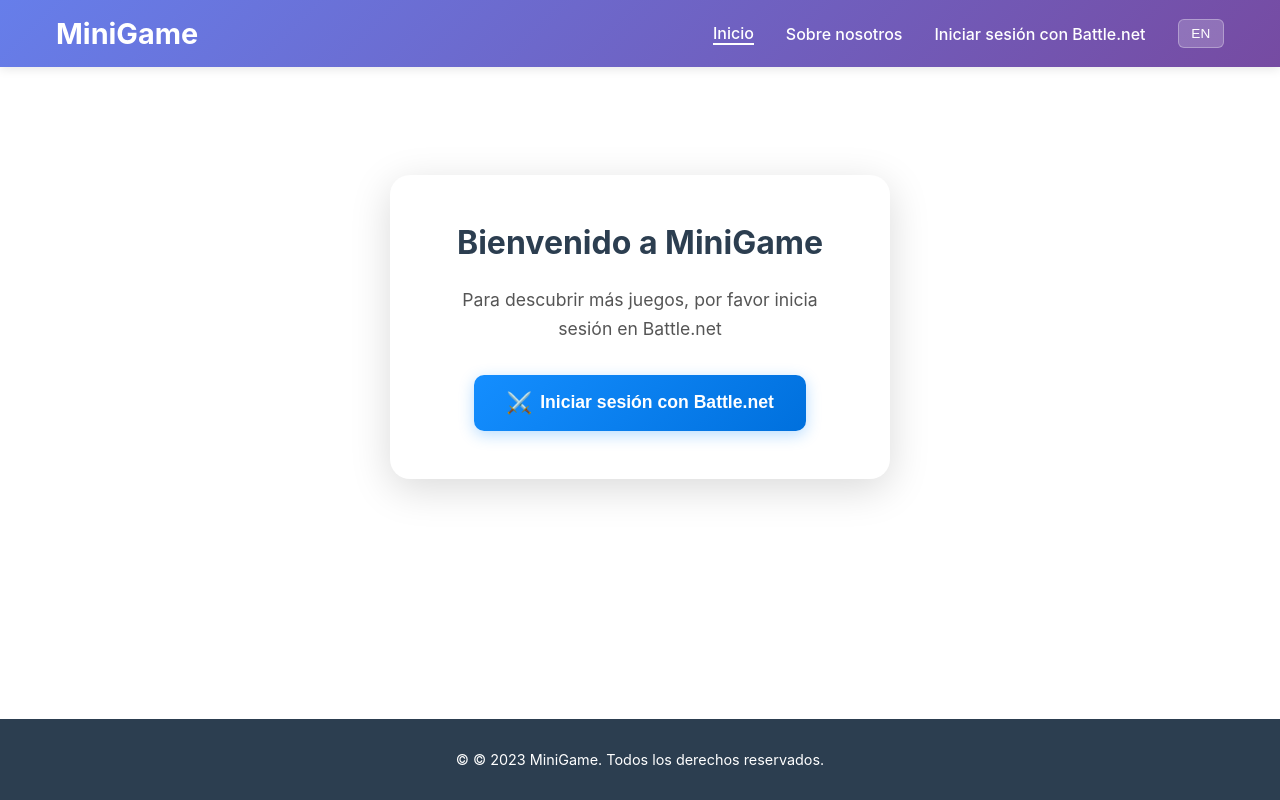
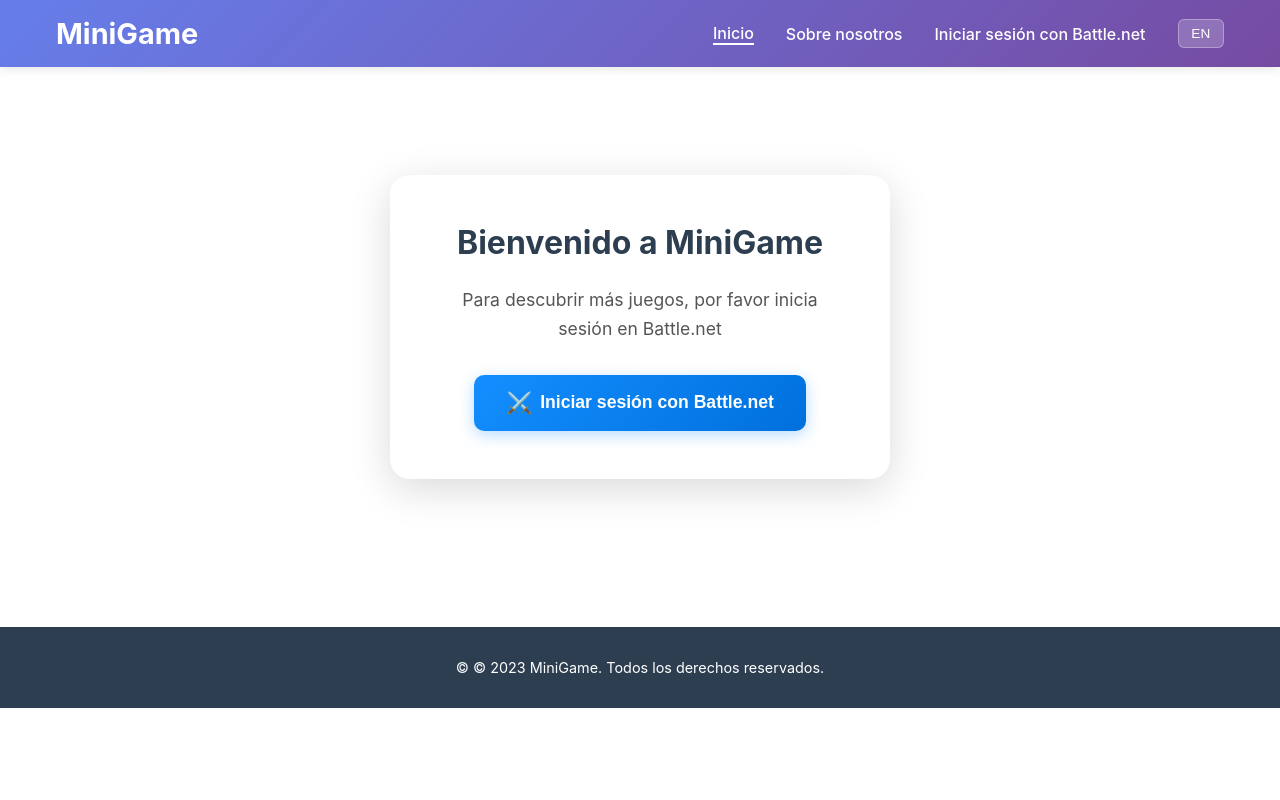
Before and after one commit to elenxt4/minigame, a Nuxt app: page / in a window 1280 px wide. Built offline with nearby package versions, Linux system fonts and the light colour scheme.

Commit message:
add gitignore file and some changes y defaut.vue

```diff
--- a/app/app.vue
+++ b/app/app.vue
@@ -1,11 +1,11 @@
 <template>
   <div class="app-wrapper">
     <NuxtRouteAnnouncer />
-    <Header />
     <main class="main-content">
-      <NuxtPage />
+      <NuxtLayout>
+        <NuxtPage />
+      </NuxtLayout>
     </main>
-    <Footer />
   </div>
 </template>
 
--- a/app/layouts/default.vue
+++ b/app/layouts/default.vue
@@ -1,10 +1,10 @@
 <template>
   <div>
-    <HeaderComponent />
+    <Header />
     <main>
       <NuxtPage />
     </main>
-    <FooterComponent />
+    <Footer />
   </div>
 </template>
 
```
Also changed, not shown: 2 other files (tests, documents, lock files or other folders).
